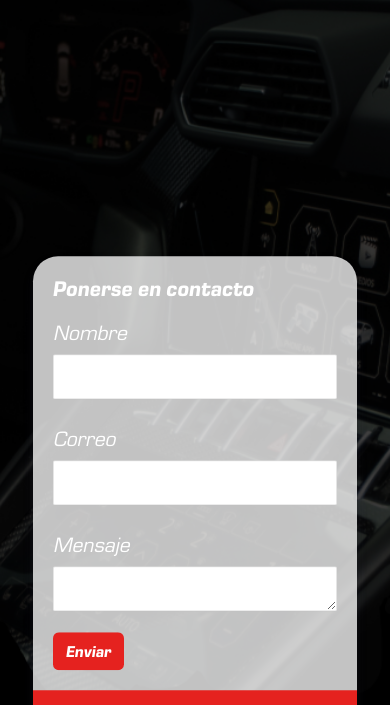
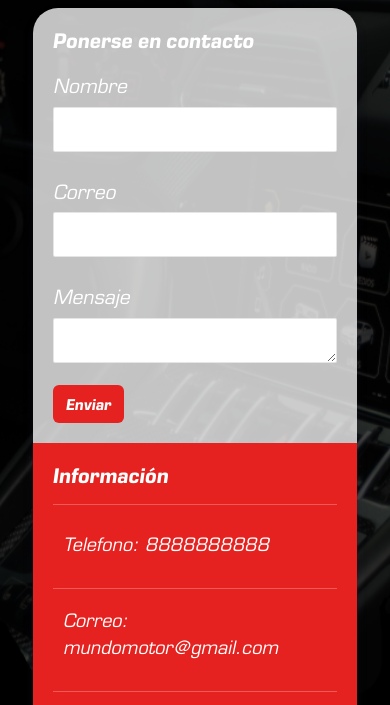
Before and after one commit to Riodinie/Pagina_de_autos, a plain HTML site: page contacto.html in a window 390 px wide. Shown: the part 92-797 px from the top of the page. Drawn offline with Linux system fonts and the light colour scheme.

Commit message:
Corregir responsividad en contacto

```diff
--- a/css/style.css
+++ b/css/style.css
@@ -15,7 +15,7 @@ body {
   background-size: cover;
   height: 100vh;
   font-family: "Eurostile-Bold", sans-serif;
-  background-color: #676767;
+  background-color: #000;
 }
 
 body::before {
@@ -103,14 +103,15 @@ body::before {
 }
 
 .contact-body {
-  width: 60%;
+  width: 100%;
   padding: 45px;
   border-radius: 0;
   position: absolute;
   left: 50%;
   top: 50%;
   transform: translate(-50%, -50%);
-  margin-top: 60px;
+  height: calc(100vh - 110px);
+  width: 50rem;
 }
 .contact-co {
   box-shadow: rgba(50, 50, 93, 0.25) 0px 6px 12px -2px,
@@ -189,8 +190,6 @@ body::before {
     width: 100%;
     position: absolute;
     left: 50%;
-    top: 90%;
-    margin-top: 0;
   }
 
   .contact-col-2 {
```
Also changed, not shown: 1 other file.
